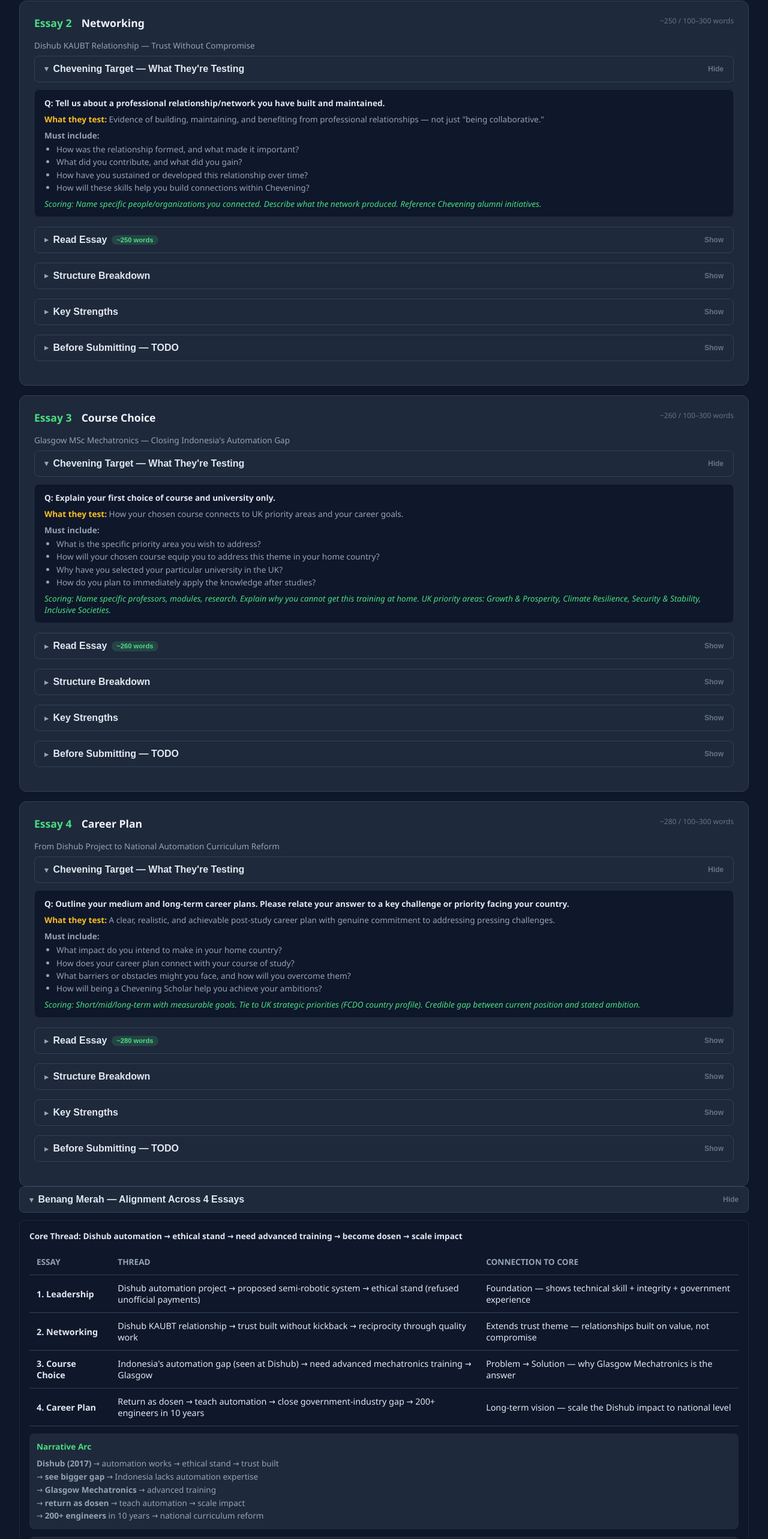
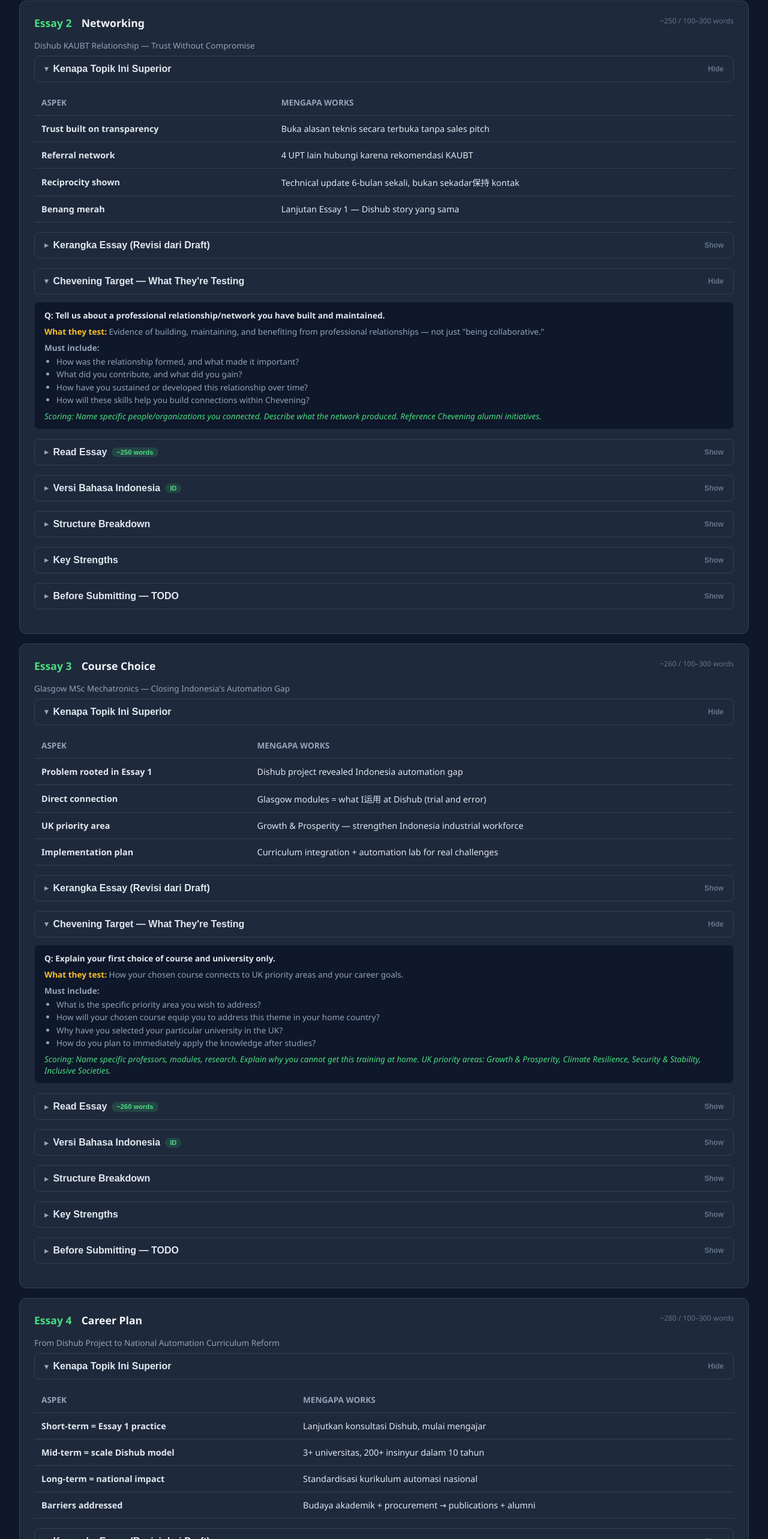
Before and after one commit to pungkiilham/scholarship_master-phd, a React (Vite) app: page /chevening/essays in a window 1280 px wide. Shown: the part 1643-4209 px from the top of the page at 60% size. Built offline with nearby package versions, Linux system fonts and the light colour scheme.

Commit message:
Add 8-section structure to all 4 essays (whySuperior, kerangka, contentId)

```diff
--- a/src/components/CheveningEssays.jsx
+++ b/src/components/CheveningEssays.jsx
@@ -113,6 +113,26 @@ This is exactly how I will approach the Chevening network. During my year in the
       'Add specific example of "technical update" shared',
       'Research Indonesian Chevening alumni initiatives → name one',
     ],
+    whySuperior: [
+      { aspect: 'Trust built on transparency', detail: 'Buka alasan teknis secara terbuka tanpa sales pitch' },
+      { aspect: 'Referral network', detail: '4 UPT lain hubungi karena rekomendasi KAUBT' },
+      { aspect: 'Reciprocity shown', detail: 'Technical update 6-bulan sekali, bukan sekadar保持 kontak' },
+      { aspect: 'Benang merah', detail: 'Lanjutan Essay 1 — Dishub story yang sama' },
+    ],
+    kerangka: [
+      { section: 'P1 — Formation', words: '~50', content: '2017 Dishub KAUBT; skeptis di awal; transparency membangun trust' },
+      { section: 'P2 — Contribution', words: '~45', content: 'Share technical reasoning; no inflated promises; exceeded expectations' },
+      { section: 'P3 — Results', words: '~40', content: 'Line kedua; 4 regional offices; referrals through trust' },
+      { section: 'P4 — Maintenance', words: '~35', content: 'Technical update 6-bulan sekali; reciprocity on value' },
+      { section: 'P5 — Chevening', words: '~50', content: 'Connect with alumni; teaching resources + workshops' },
+    ],
+    contentId: `"Hubungan profesional paling bermakna saya dimulai pada tahun 2017 ketika saya mengusulkan sistem pengujian kendaraan semi-robotik kepada KAUBT (Kepala Unit Pelayanan Terpadu) di Dishub Tangerang. Dia skeptis — saya adalah pengusaha muda yang mengusulkan untuk memodernisasi sistem yang telah berjalan manual selama lima tahun. Tetapi saya melakukan sesuatu yang tidak biasa: saya membagikan alasan teknis saya secara terbuka, menjelaskan bagaimana automasi akan bekerja, apa yang bisa salah, dan bagaimana kita akan mengujinya bersama. Tidak ada sales pitch, tidak ada janji berlebih — hanya transparansi.
+
+Kejujuran tersebut menjadi fondasi. Ketika jalur pertama melampaui ekspektasi — mengurangi operator dari empat menjadi satu dan memotong waktu pengujian lebih dari 60% — dia mempercayakan saya dengan jalur kedua tahun berikutnya. Lebih penting lagi, dia mulai merekomendasikan pendekatan saya kepada kolega di unit UPT lain di seluruh Dishub. Dalam tiga tahun, empat kantor Dishub regional telah menghubungi saya tentang proyek serupa, semuanya melalui rekomendasinya.
+
+Saya mempertahankan hubungan ini dengan disiplin sederhana: setiap enam bulan, saya mengirimkan pembaruan teknis singkat — bukan sales pitch, tetapi wawasan berguna tentang tren automasi atau studi kasus dari klien lain. Dia melakukan hal yang sama, membagikan perubahan regulasi yang mungkin memengaruhi pekerjaan saya. Ini adalah reciprocitas yang dibangun di atas nilai, bukan kewajiban.
+
+Inilah pendekatan yang akan saya ambil terhadap jaringan Chevening. Selama tahun di Inggris, saya berencana untuk terhubung dengan alumni Chevening Indonesia yang bekerja di pemerintahan dan manufaktur — hubungan yang dapat saya aktifkan ketika saya kembali sebagai dosen. Kembali ke Surabaya, saya akan mempertahankan hubungan ini dengan berbagi sumber daya mengajar dan mengorganisir workshop yang menjembatani industri dan akademik. KAUBT mengajarkan saya bahwa jaringan terkuat dibangun di atas kepercayaan, bukan transaksi — dan itulah prinsip yang akan saya bawa ke Chevening.`,
   },
   {
     id: 3,
@@ -158,6 +178,25 @@ On returning to Surabaya, I will integrate Glasgow's modules on control systems
       'Name specific modules from the curriculum',
       'Add why you cannot get this training at Indonesian universities',
     ],
+    whySuperior: [
+      { aspect: 'Problem rooted in Essay 1', detail: 'Dishub project revealed Indonesia automation gap' },
+      { aspect: 'Direct connection', detail: 'Glasgow modules = what I运用 at Dishub (trial and error)' },
+      { aspect: 'UK priority area', detail: 'Growth & Prosperity — strengthen Indonesia industrial workforce' },
+      { aspect: 'Implementation plan', detail: 'Curriculum integration + automation lab for real challenges' },
+    ],
+    kerangka: [
+      { section: 'P1 — Priority Area', words: '~40', content: 'Growth & Prosperity; Dishub project revealed gap' },
+      { section: 'P2 — Why This Course', words: '~60', content: 'Control systems + robotics; trial and error vs formal training' },
+      { section: 'P3 — Why This University', words: '~50', content: 'Glasgow intelligent manufacturing; Industry 4.0; project-based' },
+      { section: 'P4 — Implementation', words: '~60', content: 'Curriculum integration; automation lab; real government challenges' },
+    ],
+    contentId: `Area Prioritas UK: Mendorong Pertumbuhan dan Kemakmuran
+
+Pada tahun 2017, saya mengotomasi sistem pengujian kendaraan di Dishub Tangerang — menggabungkan empat mesin manual menjadi satu perangkat semi-robotik. Proyek tersebut berhasil, tetapi mengungkap masalah yang lebih dalam: Indonesia kekurangan insinyur yang dapat merancang, memprogram, dan memelihara sistem seperti itu. Saya bisa membangunnya karena saya mengajari diri sendiri automasi selama satu dekade. Sebagian besar lulusan teknik tidak bisa. Tujuan karir saya adalah menjadi dosen (pengajar) yang menutup kesenjangan ini — dan MSc Mechatronics di University of Glasgow adalah katalis yang tepat.
+
+Program Glasgow menonjol karena alasan yang terhubung langsung dengan pengalaman Dishub saya. Pertama, kurikulumnya dalam sistem kontrol dan robotika membahas pengetahuan teknis yang saya gunakan saat merancang sistem semi-robotik — pengetahuan yang saat ini saya peroleh melalui coba dan gagal, bukan pelatihan formal. Kedua, riset School of Engineering dalam manufaktur cerdas sejalan dengan dorongan Industry 4.0 Indonesia, di mana unit pemerintah seperti Dishub sangat membutuhkan keahlian automasi. Ketiga, pembelajaran berbasis proyek Glasgow berarti saya akan lulus dengan portofolio masalah yang sudah diselesaikan yang dapat saya bawa langsung ke ruang kelas Indonesia.
+
+Kembali ke Surabaya, saya akan mengintegrasikan modul Glasgow tentang sistem kontrol dan komputasi tertanam dalam pengajaran saya di fakultas teknik, memperbarui kurikulum yang saat ini memperlakukan automasi sebagai mata kuliah pilihan, bukan kompetensi inti. Saya juga akan mendirikan laboratorium automasi kecil — dimodelkan pada pendekatan Glasgow — di mana mahasiswa bekerja pada tantangan nyata dari lembaga pemerintah dan manufaktur lokal.`,
   },
   {
     id: 4,
@@ -206,6 +245,28 @@ Chevening provides the three things I cannot acquire domestically: world-class t
       'Research existing Industry-Academia hubs in Indonesia',
       'Add specific Chevening alumni to contact',
     ],
+    whySuperior: [
+      { aspect: 'Short-term = Essay 1 practice', detail: 'Lanjutkan konsultasi Dishub, mulai mengajar' },
+      { aspect: 'Mid-term = scale Dishub model', detail: '3+ universitas, 200+ insinyur dalam 10 tahun' },
+      { aspect: 'Long-term = national impact', detail: 'Standardisasi kurikulum automasi nasional' },
+      { aspect: 'Barriers addressed', detail: 'Budaya akademik + procurement → publications + alumni' },
+    ],
+    kerangka: [
+      { section: 'P1 — Short-term', words: '~60', content: 'Dosen PENS; redesign kurikulum; lanjut konsultasi Dishub' },
+      { section: 'P2 — Mid-term', words: '~55', content: 'Industry-Academia Hub; 3+ universitas; 200+ insinyur' },
+      { section: 'P3 — Long-term', words: '~50', content: 'Standarisasi nasional; advokasi Kementerian Pendidikan' },
+      { section: 'P4 — Barriers', words: '~45', content: 'Budaya akademik + procurement → publications + alumni' },
+      { section: 'P5 — Chevening', words: '~30', content: 'Training + network + credibility' },
+    ],
+    contentId: `Jangka Pendek (1–3 tahun): Kembali dari Glasgow, saya akan mendapatkan posisi dosen di fakultas teknik di Jawa Timur — idealnya di Politeknik Elektronika Negeri Surabaya (PENS), almamater saya. Tujuan langsung saya adalah mendesain ulang kurikulum mekatronika dan automasi, menggantikan modul PLC usang dengan konten IoT/Industry 4.0 yang langsung dari pengajaran Glasgow. Saya juga akan melanjutkan praktik konsultasi Dishub, menawarkan audit automasi kepada lembaga pemerintah — menciptakan umpan balik antara teori kelas dan realitas sektor publik.
+
+Jangka Menengah (5–10 tahun): Saya akan menskalakan model yang saya buktikan di Dishub Tangerang. Saya akan mendirikan Hub Kolaborasi Industri-Akademik yang menghubungkan tiga atau lebih universitas dengan unit pemerintah daerah (Dishub, Disperindag, BPOM) dan produsen. Hub akan menjalankan proyek bersama, bimbingan tesis mahasiswa pada masalah nyata sektor publik, dan menyediakan kursus CPD untuk insinyur pemerintah. Target saya: 200+ insinyur terlatih dalam automasi dalam satu dekade — dampak yang sama dengan Dishub, dikalikan melalui institusi.
+
+Jangka Panjang (15+ tahun): Saya bertujuan untuk memimpin inisiatif nasional untuk menstandarisasi pendidikan automasi dan mekatronika di seluruh politeknik Indonesia — mengambil model pedagogis Inggris dan jaringan alumni Chevening untuk mengadvokasi reformasi kurikulum di Kementerian Pendidikan. Proyek Dishub menunjukkan kepada saya apa yang bisa dilakukan satu sistem yang terotomatisasi. Visi jangka panjang adalah membangun generasi insinyur yang dapat mereplikasi dampak itu di seluruh Indonesia.
+
+Hambatan: Budaya akademik Indonesia lebih menghargai publikasi penelitian daripada inovasi pengajaran; pengadaan pemerintah lebih menyukai vendor harga rendah daripada solusi berkualitas. Saya akan mengatasinya dengan mempublikasikan studi kasus reformasi kurikulum di jurnal internasional (mengubah inovasi menjadi output penelitian) dan memanfaatkan alumni Chevening untuk donasi peralatan dan kemitraan industri.
+
+Chevening menyediakan tiga hal yang tidak dapat saya peroleh secara domestik: pelatihan teknis kelas dunia di Glasgow, jaringan global para pemimpin yang menginginkan perubahan, dan kredibilitas untuk mempengaruhi perubahan institusional di Indonesia.`,
   },
 ]
 
```
